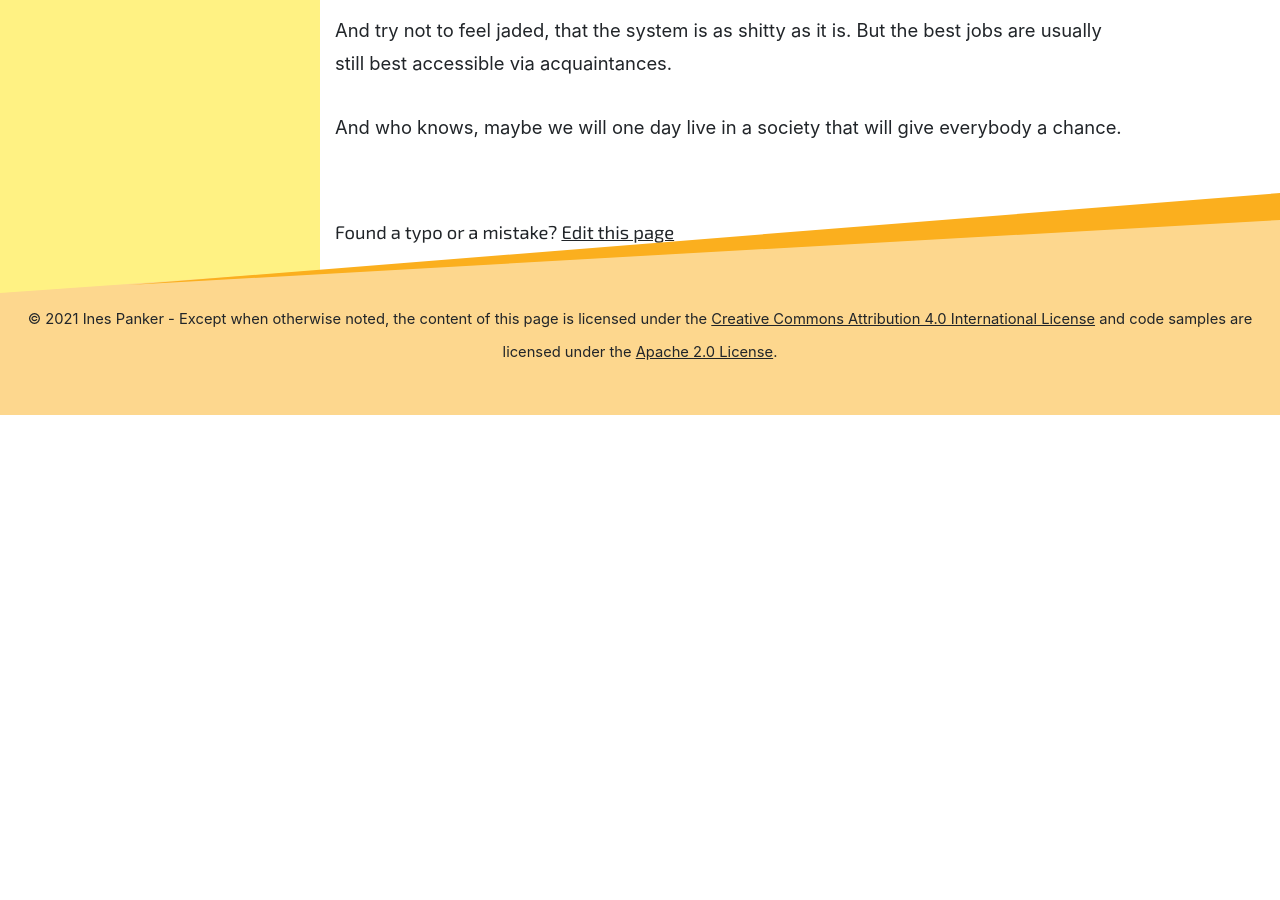
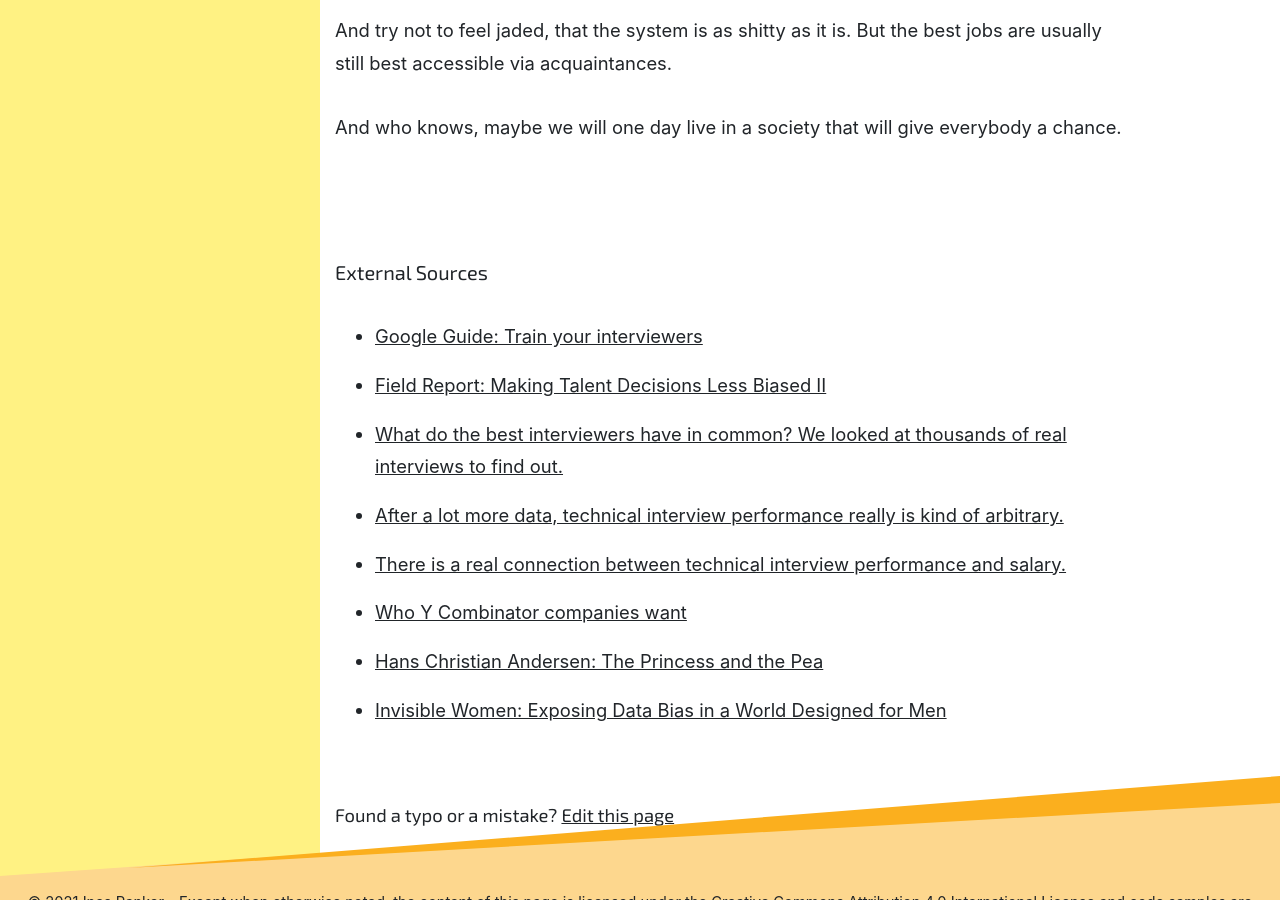
Before and after one commit to inesp/inesp.github.io, a Jekyll site: the page built from _posts/2021-06-10-the-interview-process-isnt-broken-it-is-intolerant-by-design.md, in a window 1280 px wide and 900 px high, scrolled down 15953 px. Built offline with Jekyll 4.4.1, drawn with Linux system fonts in a browser that asks for light colours; some web fonts are replaced; before the commit the page ends 16368 px from its top, so only the background shows below that.

Commit message:
Add biblio

```diff
--- a/_posts/2021-06-10-the-interview-process-isnt-broken-it-is-intolerant-by-design.md
+++ b/_posts/2021-06-10-the-interview-process-isnt-broken-it-is-intolerant-by-design.md
@@ -2,6 +2,22 @@
 title: "The Interview Process isn't broken, it is intolerant by design"
 excerpt_separator: <!--more-->
 biblio:
+  - title: "Google Guide: Train your interviewers"
+    link: https://rework.withgoogle.com/guides/hiring-train-your-interviewers/steps/make-interviewing-everyones-job/
+  - title: "Field Report: Making Talent Decisions Less Biased II"
+    link: https://medium.com/@gapjumpers/field-report-making-talent-decisions-less-biased-ii-8d3d23e38082
+  - title: What do the best interviewers have in common? We looked at thousands of real interviews to find out.
+    link: https://blog.interviewing.io/what-do-the-best-interviewers-have-in-common-we-looked-at-thousands-of-real-interviews-to-find-out/
+  - title: After a lot more data, technical interview performance really is kind of arbitrary.
+    link: https://blog.interviewing.io/after-a-lot-more-data-technical-interview-performance-really-is-kind-of-arbitrary/
+  - title: There is a real connection between technical interview performance and salary.
+    link: https://blog.interviewing.io/there-is-a-real-connection-between-technical-interview-performance-and-salary-heres-the-data/
+  - title: Who Y Combinator companies want
+    link: https://triplebyte.com/blog/who-y-combinator-companies-want
+  - title: "Hans Christian Andersen: The Princess and the Pea"
+    link: http://www.eastoftheweb.com/short-stories/UBooks/PriPea.shtml
+  - title: "Invisible Women: Exposing Data Bias in a World Designed for Men"
+    linke: https://www.goodreads.com/book/show/41104077-invisible-women
 ---
 
 At the moment, the IT industry is considered a pretty prestigious profession. It attracts lots and lots of people because the pay is good, the working conditions are good and the whole society is in awe of the masterful things programmers produce.
```
